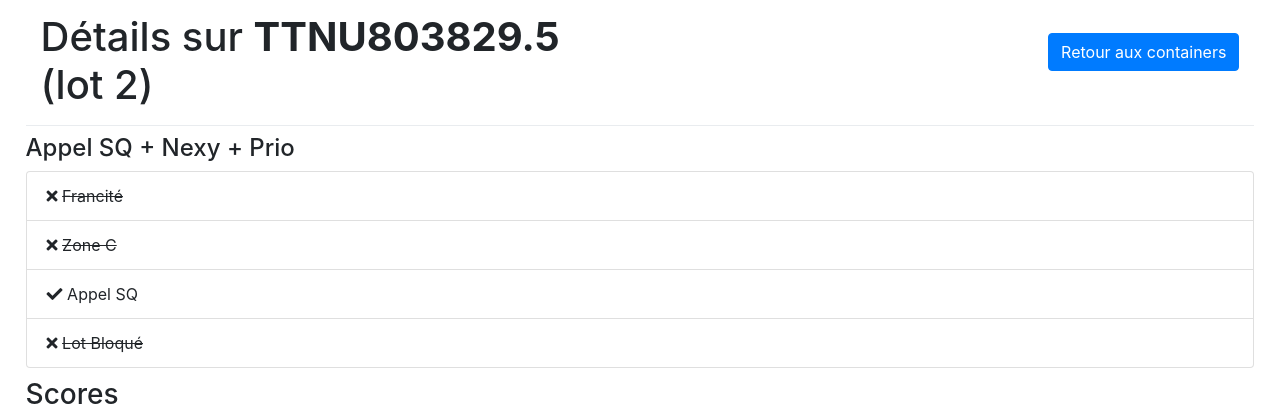
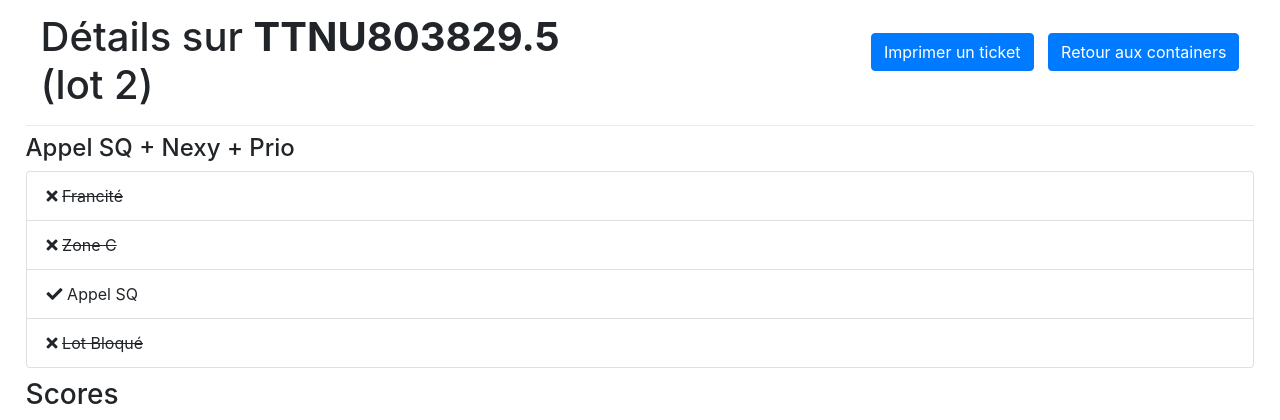
Before and after one commit to AymericLeFeyer/SmartFresh, a Django app: page /SmartFreshApp/search/2/ in a window 1280 px wide. Shown: the top 420 px of the page. Run offline with Django 3.2, Linux system fonts and the light colour scheme; data comes from the database, SQL or seed files in the repository; some libraries are stand-ins or nearby versions.

Commit message:
Bouton imprimer un ticket (visuel)

```diff
--- a/SmartFreshApp/templates/SmartFreshApp/detailsContainer.html
+++ b/SmartFreshApp/templates/SmartFreshApp/detailsContainer.html
@@ -16,7 +16,9 @@
             <div class="col">
                 <h1>Détails sur <strong>{{c.numContainer}}</strong> (lot {{ c.numLot }})</h1>
             </div>
+
             <div class="col" style="text-align: right">
+                <a class="btn btn-primary" href="#" style="margin-top: 20px; margin-right: 10px">Imprimer un ticket</a>
                 <a class="btn btn-primary" href="/SmartFreshApp/" style="margin-top: 20px">Retour aux containers</a>
             </div>
         </div>
```
